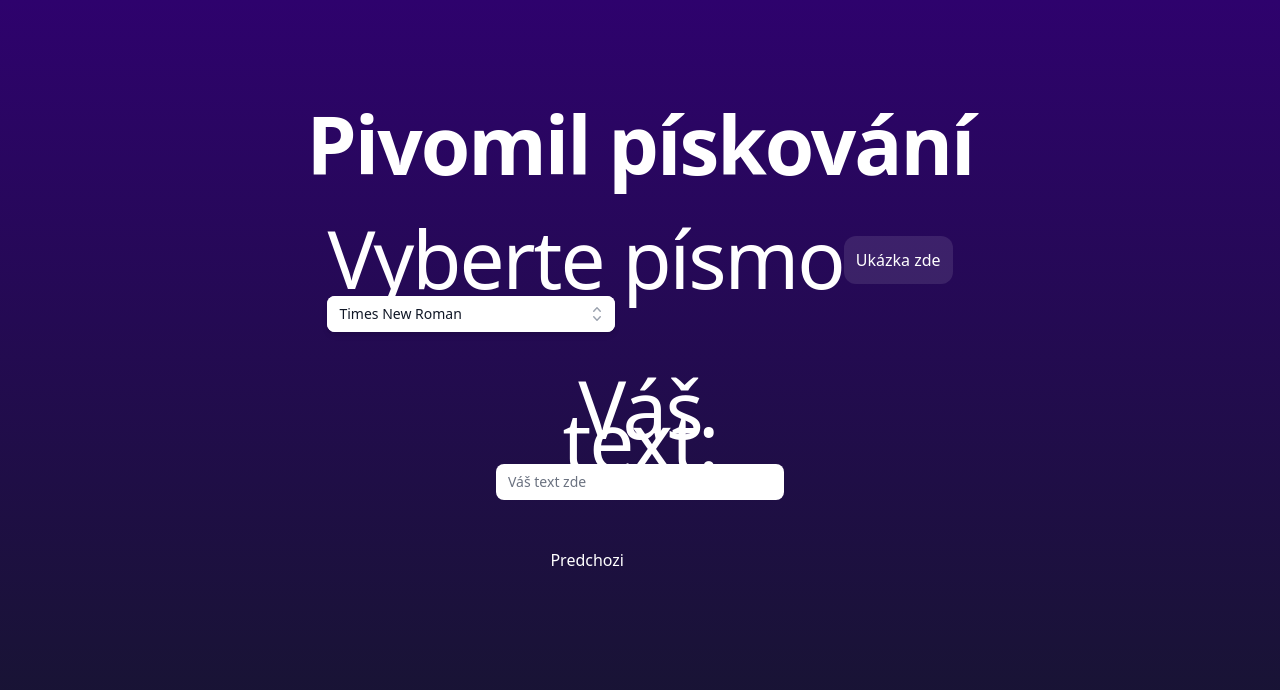
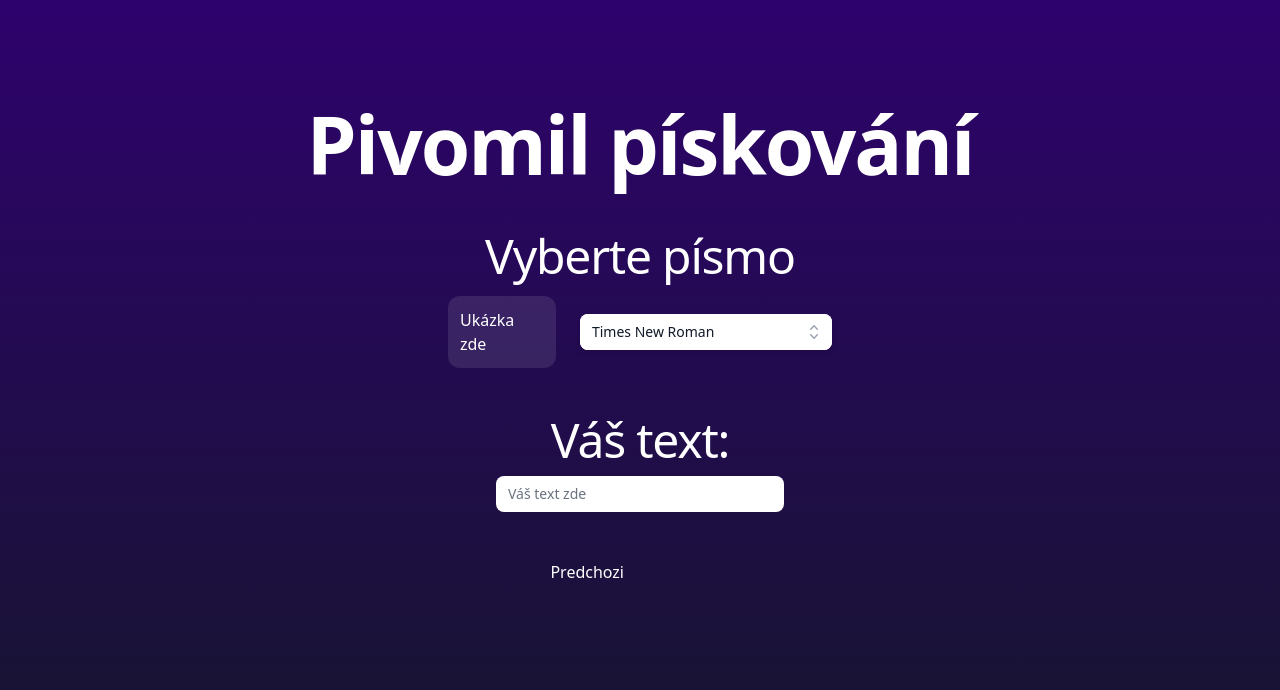
Before and after one commit to ViktorVonlex/bp-pivomil, a Next.js app: page /glassSelection/typeSelection/text in a window 1280 px wide. Shown: the top 690 px of the page. Built offline with nearby package versions, Linux system fonts and the light colour scheme.

Commit message:
Making it usable on desktop, still needs some love

```diff
--- a/src/components/Dropdown.tsx
+++ b/src/components/Dropdown.tsx
@@ -31,7 +31,7 @@ const Dropdown = ({items, selected, setSelected}: Props) => {
   return (
     <>
         <Combobox value={selected} onChange={setSelected}>
-            <div className="relative mt-1">
+            <div className="relative mt-1 grow">
             <div className="relative w-full cursor-default overflow-hidden rounded-lg bg-white text-left shadow-md focus:outline-none focus-visible:ring-2 focus-visible:ring-white focus-visible:ring-opacity-75 focus-visible:ring-offset-2 focus-visible:ring-offset-teal-300 sm:text-sm">
                 <Combobox.Input
                 className="w-full border-none py-2 pl-3 pr-10 text-sm leading-5 text-gray-900 focus:ring-0"
--- a/src/components/TextInput.tsx
+++ b/src/components/TextInput.tsx
@@ -19,7 +19,7 @@ const TextInput = ({setWordCounter}: Props) => {
   return (
     <>
     <div className="w-72">
-      <label htmlFor="price" className="block pageHeader">
+      <label htmlFor="price" className="block pageHeader md:text-5xl md:mb-3">
         Váš text:
       </label>
       <div className="relative rounded-md mt-2">
--- a/src/pages/glassSelection/[glassType].tsx
+++ b/src/pages/glassSelection/[glassType].tsx
@@ -27,7 +27,7 @@ const Glass: NextPage<Props> = ({ res }) => {
 
   return (
     <>
-      <h2 className="pageHeader mb-[-1.5rem]">
+      <h2 className="pageHeader mb-[-1.5rem] md:text-5xl">
         Vyberte pískované sklo
       </h2>
       <div className="w-72 z-10 mt-3">
--- a/src/pages/glassSelection/typeSelection/index.tsx
+++ b/src/pages/glassSelection/typeSelection/index.tsx
@@ -15,8 +15,8 @@ const TypeSelection: NextPage = () => {
 
   return (
     <>
-      <h2 className="text-2xl text-center tracking-tight text-white sm:text-[5rem]">
-        Chci vypískovat:
+      <h2 className="text-2xl text-center tracking-tight text-white md:text-5xl sm:text-[5rem]">
+        Chci vypískovat
       </h2>
       <div className="grid grid-flow-row grid-cols-2 gap-4 md:gap-8">
         <button className="flex max-w-xs flex-col gap-4 rounded-xl justify-center items-center bg-white/10 p-4 text-white hover:bg-white/20 active:bg-white/20">
--- a/src/pages/glassSelection/typeSelection/text/index.tsx
+++ b/src/pages/glassSelection/typeSelection/text/index.tsx
@@ -52,23 +52,23 @@ const Text: NextPage = () => {
     return (
         <>
             <div className="flex-row">
-                <div className="flex items-center">
 
-                    <h2 className="pageHeader text-center">
-                        Vyberte písmo
-                    </h2>
-                    <div className="w-max flex mx-auto">
-                        <Link target="_blank" href="https://www.pivomil.cz/fotky53/fotov/_ps_614PISMO.pdf" className="rounded-xl mt-1 justify-center items-center bg-white/10 p-3 text-white hover:bg-white/20 active:bg-white/20">
-                            Ukázka zde
-                        </Link>
-                    </div>
-                </div>
+                <h2 className="pageHeader text-center md:text-5xl md:mb-3 mx-auto">
+                    Vyberte písmo
+                </h2>
 
-
-                <div className="w-72 z-10 mt-3 mb-3">
+                <div className="w-72 z-10 mt-3 mb-3 mx-auto md:mb-0 md:w-96">
                     {
                         selected !== undefined &&
-                        <Dropdown selected={selected} setSelected={setSelected} items={fonts} />
+                        <div className='flex items-center'>
+                            <div className="w-max flex mr-6">
+                                <Link target="_blank" href="https://www.pivomil.cz/fotky53/fotov/_ps_614PISMO.pdf" className="rounded-xl mt-1 justify-center items-center bg-white/10 p-3 text-white hover:bg-white/20 active:bg-white/20">
+                                    Ukázka zde
+                                </Link>
+                            </div>
+                            <Dropdown selected={selected} setSelected={setSelected} items={fonts} />
+                        </div>
+
                     }
                 </div>
             </div>
--- a/src/pages/index.tsx
+++ b/src/pages/index.tsx
@@ -17,7 +17,7 @@ const Home: NextPage<Props> = ({data}) => {
       <h2 className="text-2xl text-center tracking-tight text-white sm:text-[5rem]">
         Vyberte typ skla
       </h2>
-      <div className="grid grid-rows-3 grid-flow-row grid-cols-2 gap-4 md:gap-8">
+      <div className="grid grid-rows-3 grid-flow-row grid-cols-2 gap-4 md:gap-8 md:grid-cols-3 md:mt-4">
         {
           data.options.map(option =>
 
```
